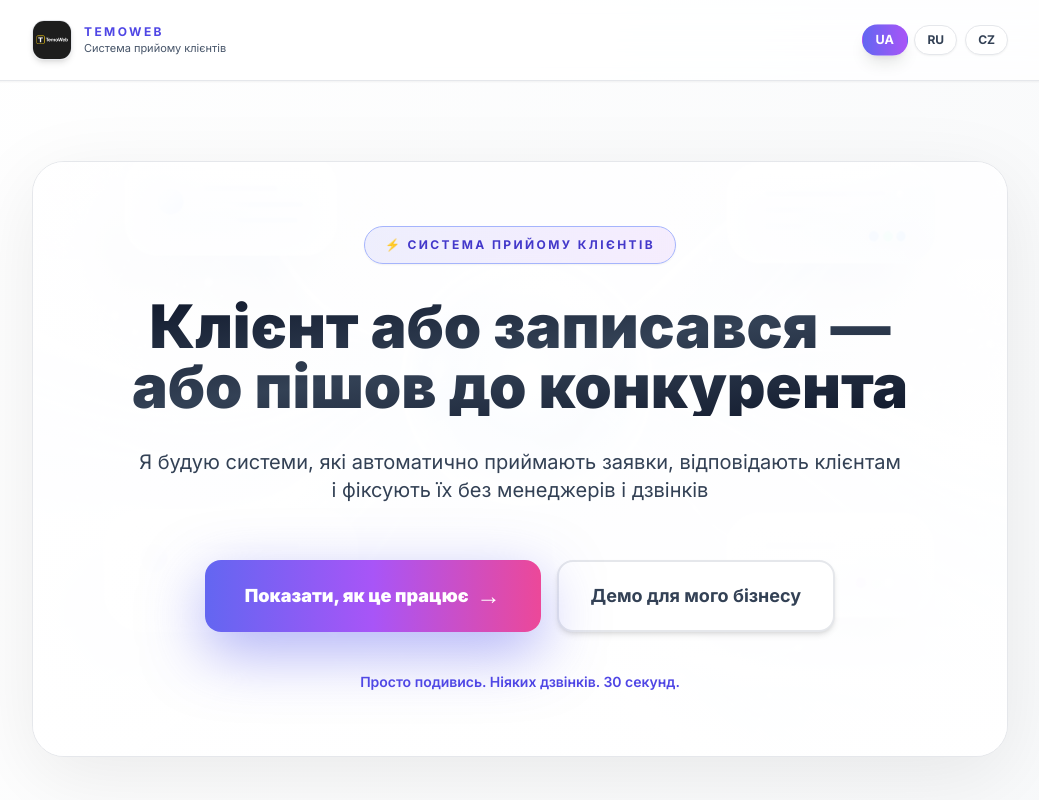
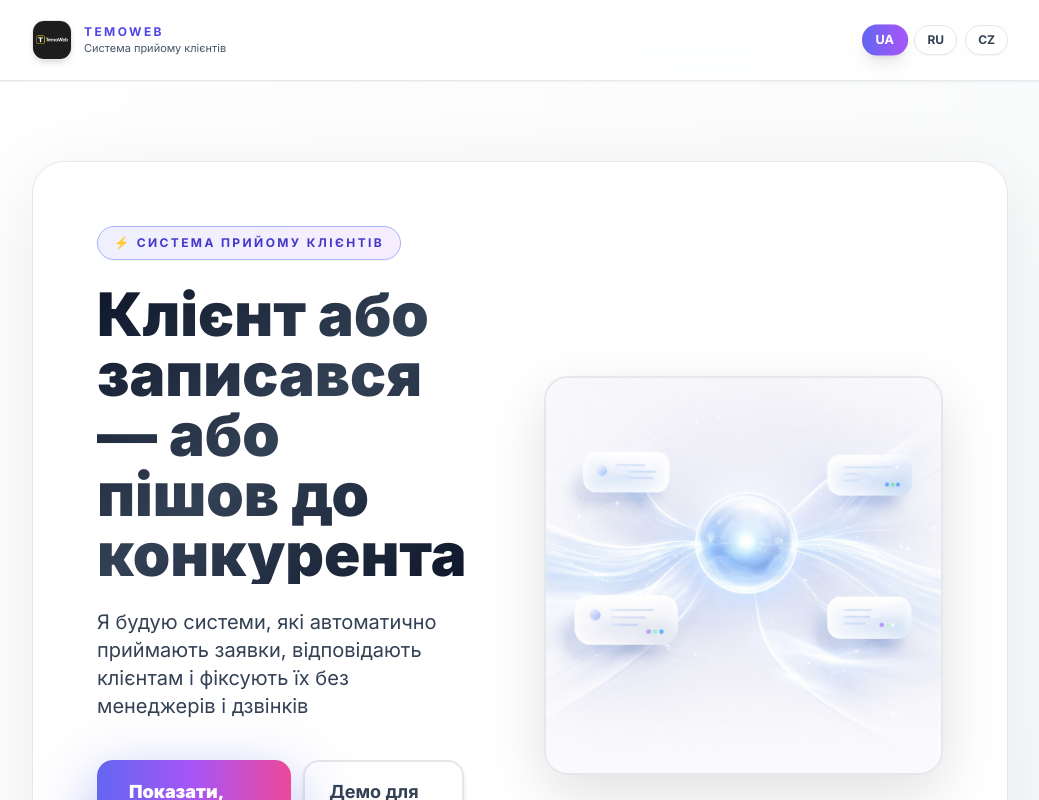
Before and after one commit to LexBiz/moj-sajt, a Next.js app: page / in a window 1280 px wide. Shown: the top 800 px of the page, without its empty margins (120-1159 px from the left). Built offline with nearby package versions, Linux system fonts and the light colour scheme; no server answers.

Commit message:
feat: two-column hero (text left | Sora image right) for premium SaaS look

```diff
--- a/app/page.tsx
+++ b/app/page.tsx
@@ -330,42 +330,50 @@ export default function Home() {
             ref={(el) => { sectionsRef.current[0] = el }}
             className={`relative transition-all duration-1000 ${visibleSections.has(0) ? 'opacity-100 translate-y-0' : 'opacity-0 translate-y-8'}`}
           >
-            <div className="relative bg-white border border-gray-200 rounded-[32px] p-10 sm:p-16 shadow-[0_20px_80px_rgba(0,0,0,0.08)] overflow-hidden group hover:shadow-[0_25px_100px_rgba(0,0,0,0.12)] transition-all duration-500">
-              {/* ИЗОБРАЖЕНИЕ №1 (16:9) — Sora hero background */}
-              <div className="absolute inset-0 opacity-30">
-                <img src="/hero-ai.jpg" alt="" className="w-full h-full object-cover" />
-              </div>
-              <div className="absolute inset-0 bg-gradient-to-b from-white/80 via-white/90 to-white/95" />
-
-              <div className="relative space-y-8 text-center">
-                <span className="inline-flex items-center gap-2 rounded-full bg-gradient-to-r from-indigo-500/10 to-purple-500/10 border border-indigo-300 px-5 py-2.5 text-xs text-indigo-700 uppercase tracking-[0.2em] font-bold backdrop-blur-sm shadow-sm">
+            <div className="relative bg-white border border-gray-200 rounded-[32px] p-8 sm:p-12 lg:p-16 shadow-[0_20px_80px_rgba(0,0,0,0.08)] overflow-hidden group hover:shadow-[0_25px_100px_rgba(0,0,0,0.12)] transition-all duration-500">
+              {/* TWO-COLUMN LAYOUT: text left, image right */}
+              <div className="grid lg:grid-cols-2 gap-8 lg:gap-12 items-center">
+                {/* LEFT: TEXT CONTENT */}
+                <div className="space-y-6 lg:pr-8">
+                  <span className="inline-flex items-center gap-2 rounded-full bg-gradient-to-r from-indigo-500/10 to-purple-500/10 border border-indigo-300 px-4 py-2 text-xs text-indigo-700 uppercase tracking-[0.2em] font-bold shadow-sm">
                     ⚡ {t.badge}
                   </span>
-                <h1 className="text-4xl sm:text-5xl lg:text-6xl font-black leading-[1.1] bg-gradient-to-br from-slate-900 via-slate-700 to-slate-900 bg-clip-text text-transparent max-w-4xl mx-auto">
+                  <h1 className="text-3xl sm:text-4xl lg:text-5xl xl:text-6xl font-black leading-[1.1] bg-gradient-to-br from-slate-900 via-slate-700 to-slate-900 bg-clip-text text-transparent">
                     {t.heroTitle}
                   </h1>
-                <p className="text-lg sm:text-xl text-slate-700 leading-relaxed max-w-3xl mx-auto">
+                  <p className="text-base sm:text-lg lg:text-xl text-slate-700 leading-relaxed">
                     {t.heroSubtitle}
                   </p>
-                <div className="flex flex-col sm:flex-row gap-4 pt-6 justify-center items-center">
+                  <div className="flex flex-col sm:flex-row gap-3 pt-4">
                     <a
                       href={ctaHref}
-                    className="group/btn relative inline-flex items-center justify-center rounded-2xl bg-gradient-to-r from-indigo-500 via-purple-500 to-pink-500 px-10 py-5 text-lg font-black text-white shadow-[0_20px_60px_rgba(99,102,241,0.5)] transition-all duration-300 hover:shadow-[0_25px_70px_rgba(99,102,241,0.7)] hover:scale-110 overflow-hidden"
+                      className="group/btn relative inline-flex items-center justify-center rounded-2xl bg-gradient-to-r from-indigo-500 via-purple-500 to-pink-500 px-8 py-4 text-base sm:text-lg font-black text-white shadow-[0_20px_60px_rgba(99,102,241,0.5)] transition-all duration-300 hover:shadow-[0_25px_70px_rgba(99,102,241,0.7)] hover:scale-105 overflow-hidden"
                     >
                       <span className="absolute inset-0 bg-gradient-to-r from-indigo-600 via-purple-600 to-pink-600 opacity-0 group-hover/btn:opacity-100 transition-opacity duration-300" />
                       <span className="relative flex items-center gap-2">
                         <span>{t.ctaPrimary}</span>
-                      <span className="text-2xl">→</span>
+                        <span className="text-xl">→</span>
                       </span>
                     </a>
                     <a
                       href={ctaHref}
-                    className="inline-flex items-center justify-center rounded-2xl px-8 py-5 text-lg font-bold text-slate-700 bg-white border-2 border-gray-200 hover:bg-gray-50 hover:border-gray-300 transition-all duration-300 hover:scale-105 shadow-md"
+                      className="inline-flex items-center justify-center rounded-2xl px-6 py-4 text-base sm:text-lg font-bold text-slate-700 bg-white border-2 border-gray-200 hover:bg-gray-50 hover:border-gray-300 transition-all duration-300 hover:scale-105 shadow-md"
                     >
                       {t.ctaSecondary}
                     </a>
                   </div>
-                <p className="text-sm text-indigo-600 font-semibold pt-2">{t.ctaNote}</p>
+                  <p className="text-xs sm:text-sm text-indigo-600 font-semibold">{t.ctaNote}</p>
+                </div>
+
+                {/* RIGHT: SORA IMAGE */}
+                <div className="relative aspect-[4/3] lg:aspect-square rounded-3xl overflow-hidden border-2 border-gray-200 shadow-[0_20px_60px_rgba(0,0,0,0.12)] group-hover:shadow-[0_25px_80px_rgba(0,0,0,0.16)] transition-shadow order-first lg:order-last">
+                  <img
+                    src="/hero-ai.jpg"
+                    alt="AI automation system"
+                    className="w-full h-full object-cover"
+                  />
+                  <div className="absolute inset-0 bg-gradient-to-t from-white/10 to-transparent" />
+                </div>
               </div>
             </div>
           </div>
```
Lines whose indentation alone changed are shown as unchanged.
